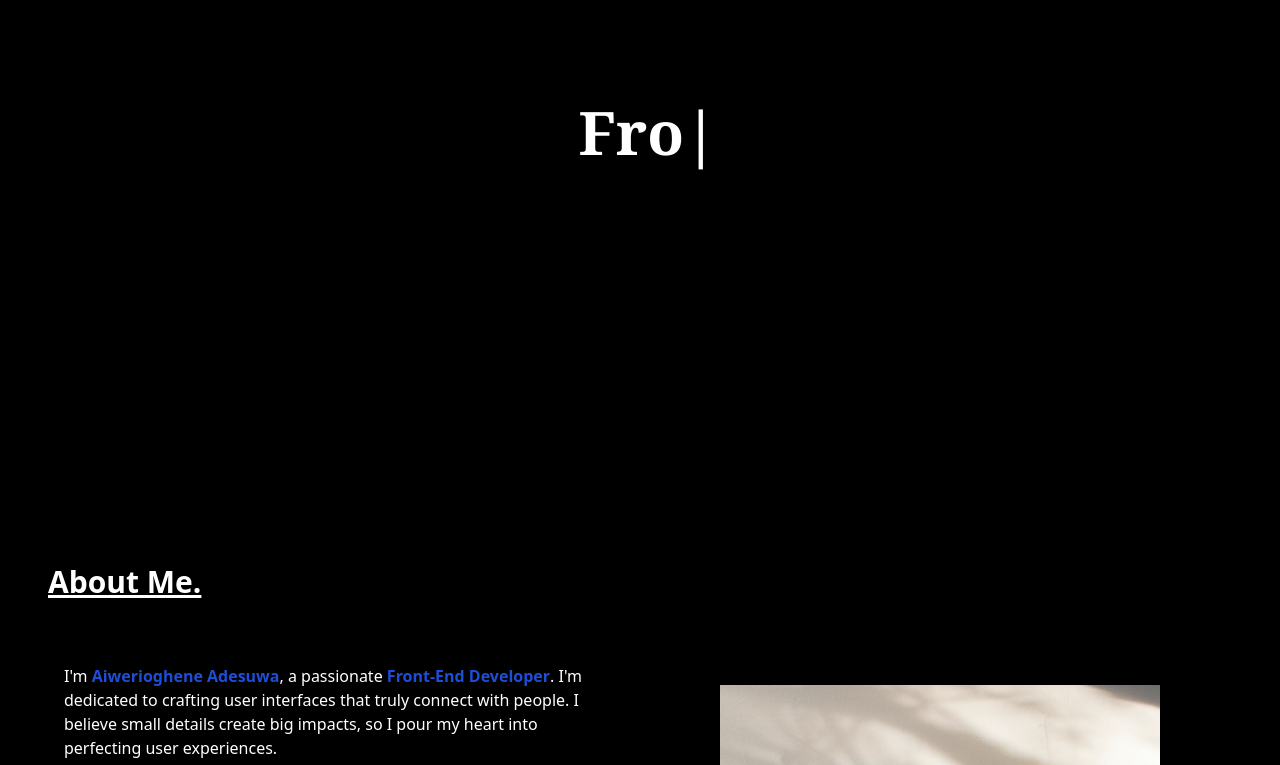
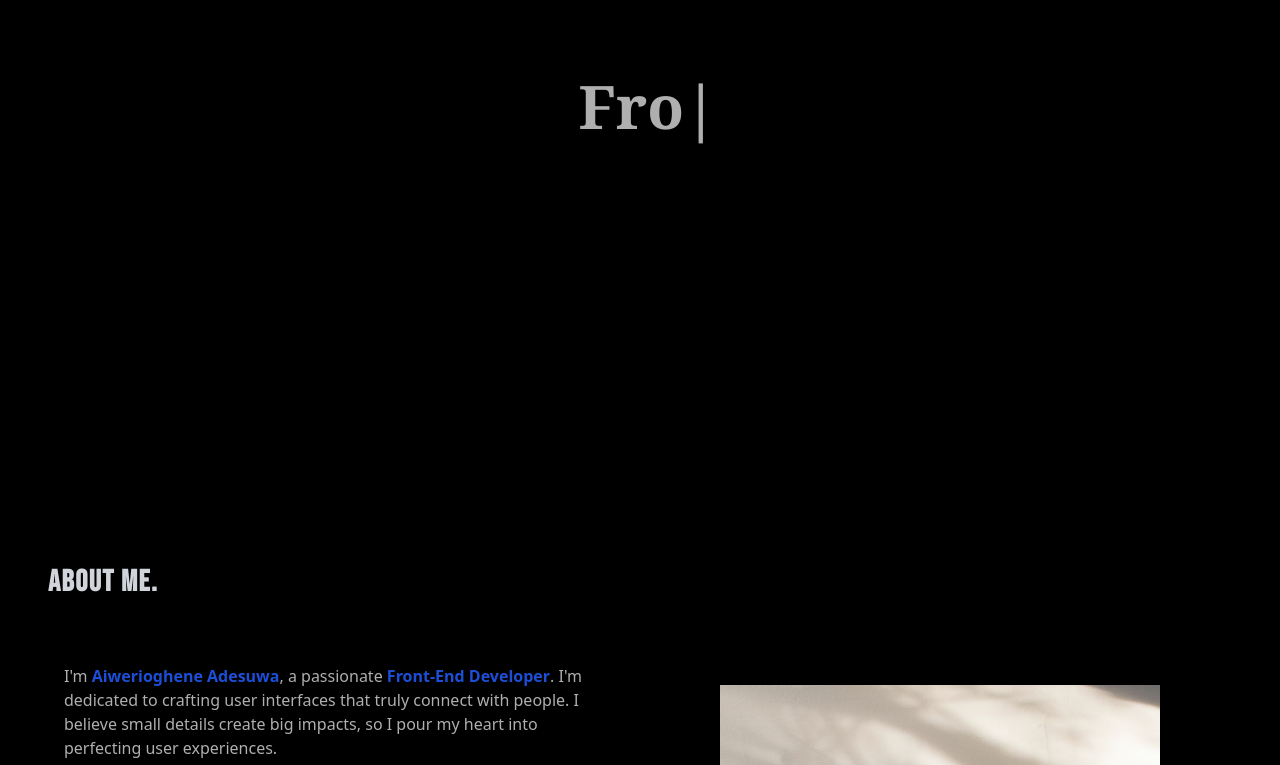
Before and after one commit to Aiwerioghene/Myportfolio, a React (Create React App) app: page / in a window 1280 px wide. Shown: the part 364-1129 px from the top of the page. Built offline with nearby package versions, Linux system fonts and the light colour scheme.

Commit message:
edited the index.css file

```diff
--- a/src/components/About.jsx
+++ b/src/components/About.jsx
@@ -3,8 +3,9 @@ import Computer from '../assest/computer.JPG';
 
 const About = () => {
   return (
+
     <div className="bg-black">
-      <h1 className="underline text-3xl font-bold pl-[3rem] pt-8">About Me.</h1>
+      <h1 className="font-fontt2 tracking-wider text-gray-300 text-3xl font-bold pl-[3rem] pt-8">About Me.</h1>
       <div className="grid md:grid-cols-2 gap-4 sm:grid-cols-1  p-[3rem]">
         <div className="p-4">
           <p>
--- a/src/components/Home.jsx
+++ b/src/components/Home.jsx
@@ -16,7 +16,7 @@ const Home = () => {
       />
 
 
-
+     <div className='bg-white h-1 mt-[3rem]'></div>
     </div>
   );
 }
--- a/src/index.css
+++ b/src/index.css
@@ -5,6 +5,6 @@
 
 body{
   background-color:black;
-  color: rgb(255, 255, 255);
+  color: rgb(175, 175, 175);
 
 }
```
